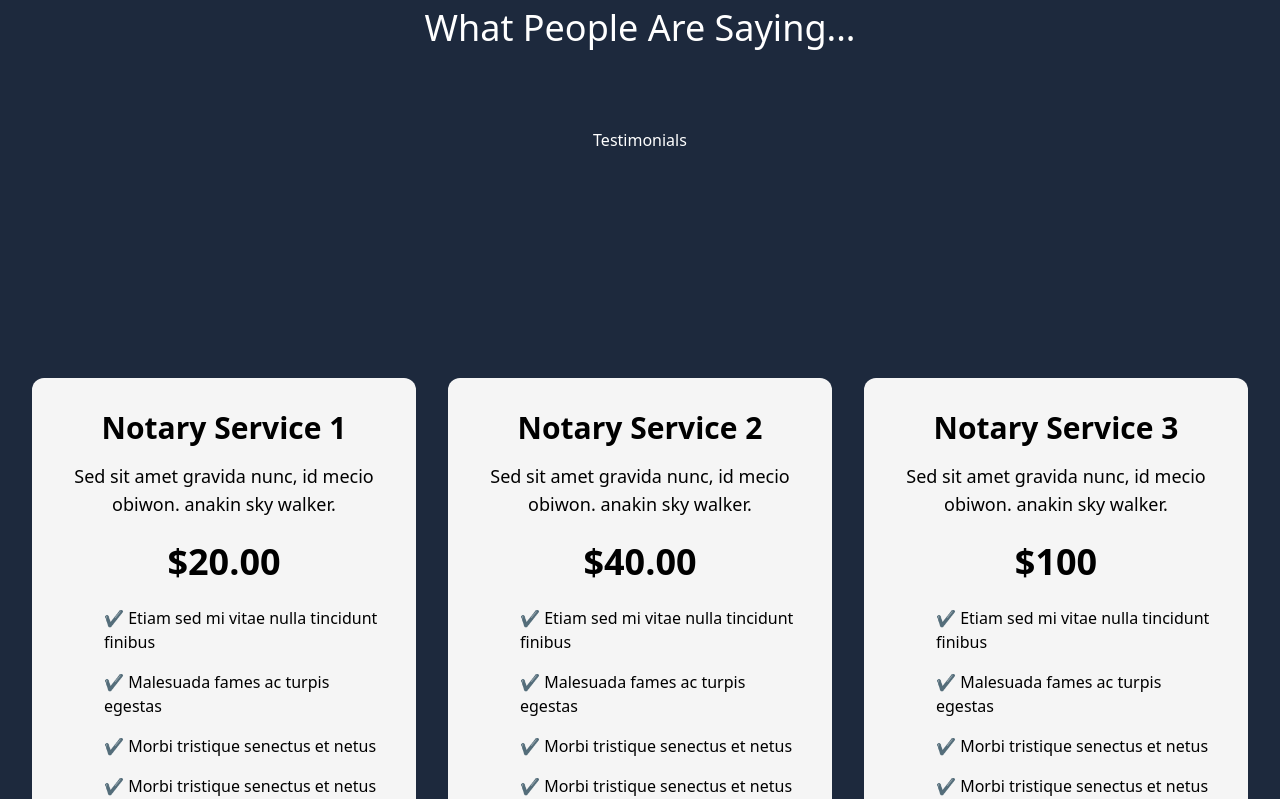
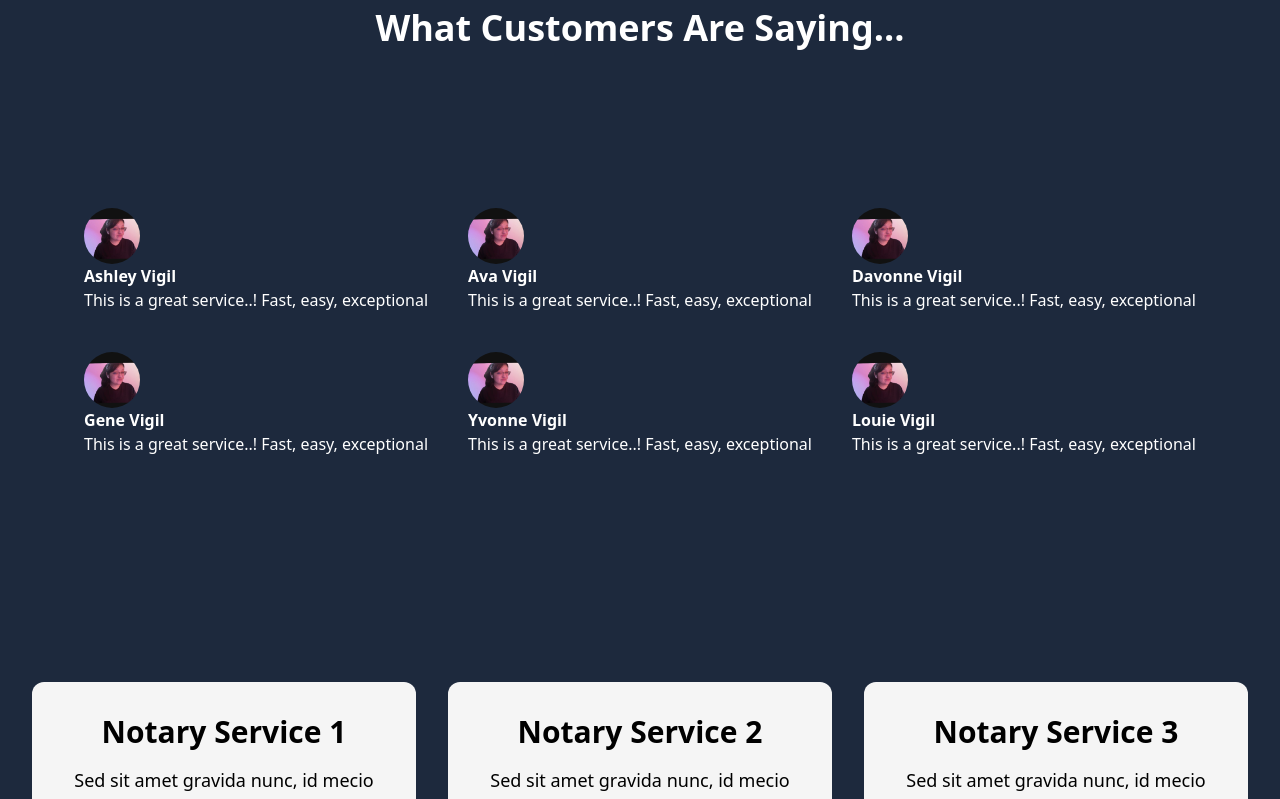
Before and after one commit to For-His-Purpose-Notary/his-purpose-notary, a React (Vite) app: page / in a window 1280 px wide. Shown: the part 1200-1999 px from the top of the page. Built offline with nearby package versions, Linux system fonts and the light colour scheme.

Commit message:
add js for reviews

```diff
--- a/src/App.jsx
+++ b/src/App.jsx
@@ -5,6 +5,7 @@ import Services from "./components/Services";
 import Contact from "./components/Contact";
 import Footer from "./components/Footer";
 import "./App.css";
+import Questions from "./components/Questions";
 
 function App() {
   return (
@@ -13,6 +14,7 @@ function App() {
         <Home />
         <About />
         <Services />
+        <Questions />
         <Contact />
         <Footer />
       </main>
--- a/src/components/AboutMePics.jsx
+++ b/src/components/AboutMePics.jsx
@@ -1,16 +1,18 @@
+import Image from "./Image";
+
 export default function AboutMePics() {
   return (
     <section className="flex flex-col lg:flex-row gap-6">
-      <img
-        src={" /images/placeholder.jpg"}
+      <Image
+        image={" /images/placeholder.jpg"}
         className="max-w-sm md:max-w-lg lg:max-w-lg"
-        alt="Image of Gina Vigil"
+        alt="Image of Gina Vigil, by Grok"
       />
 
-      <img
-        src={" /images/placeholder2.jpg"}
+      <Image
+        image={" /images/placeholder2.jpg"}
         className="max-w-sm md:max-w-lg lg:max-w-lg"
-        alt="Image of Gina Vigil and Daughters"
+        alt="Image of Gina Vigil and Daughters, by Grok"
       />
     </section>
   );
--- a/src/components/Card.jsx
+++ b/src/components/Card.jsx
@@ -2,7 +2,7 @@ import Button from "./Button";
 
 export default function Card({ title, description, price, features }) {
   return (
-    <section className="max-w-xs md:max-w-sm lg:max-w-sm h-max bg-neutral-100 text-center p-8 rounded-xl flex flex-col gap-4">
+    <section className="max-w-xs md:max-w-sm h-max bg-neutral-100 text-center p-8 rounded-xl flex flex-col gap-4 mt-20">
       <h2 className="font-bold text-2xl lg:text-3xl">{title}</h2>
       <p className="text-lg">{description}</p>
       <p className="font-bold text-4xl mt-2">{price}</p>
--- /dev/null
+++ b/src/components/Customers.jsx
@@ -0,0 +1,18 @@
+import Image from "./Image";
+
+export default function Customers({
+  image,
+  className,
+  name,
+  testimonial,
+  imageRating,
+}) {
+  return (
+    <section className="max-w-5xl">
+      <Image image={image} className={className} />
+      <p className="font-bold">{name}</p>
+      <p>{testimonial}</p>
+      <p className="bg-gray-200">{imageRating}</p>
+    </section>
+  );
+}
--- a/src/components/Header.jsx
+++ b/src/components/Header.jsx
@@ -8,9 +8,8 @@ export default function Header() {
     { section: "Home", id: 1 },
     { section: "About", id: 2 },
     { section: "Services", id: 3 },
-    { section: "Testimonials", id: 4 },
-    { section: "Q&A", id: 5 },
-    { section: "Start today", id: 6 },
+    { section: "Testimonials & Services", id: 4 },
+    { section: "Start today", id: 5 },
   ];
 
   const toggleNavbar = () => {
--- a/src/components/Hero.jsx
+++ b/src/components/Hero.jsx
@@ -27,7 +27,7 @@ export default function Hero() {
         <Image
           image="/images/logo.png"
           alt="For His Purpose Notary Services, cross with dove and leaves"
-          className={"max-w-xs md:max-w-lg rounded"}
+          className={"max-w-xs md:max-w-lg rounded-3xl"}
         />
       </section>
     </section>
--- /dev/null
+++ b/src/components/Questions.jsx
@@ -0,0 +1,3 @@
+export default function Questions() {
+  return <div className="text-black">Questions</div>;
+}
--- a/src/components/Services.jsx
+++ b/src/components/Services.jsx
@@ -5,10 +5,12 @@ import Testimonials from "./Testimonial";
 export default function Services() {
   return (
     <section className="bg-slate-800 mt-20 flex flex-col justify-center items-center min-h-screen">
-      <h3 className="text-4xl text-white mt-20">What People Are Saying...</h3>
+      <h3 className="text-2xl md:text-4xl font-bold text-white mt-20">
+        What Customers Are Saying...
+      </h3>
 
       <Testimonials />
-      <section className="mt-20 flex flex-col lg:flex-row justify-center min-h-screen items-center gap-14 lg:gap-8">
+      <section className="flex flex-col lg:flex-row justify-center min-h-screen items-center gap-2 lg:gap-8">
         {notaryServices.map((service) => (
           <Card
             key={service.id}
--- a/src/components/Testimonial.jsx
+++ b/src/components/Testimonial.jsx
@@ -1,3 +1,19 @@
+import { reviews } from "../data/reviews";
+import Customers from "./Customers";
+
 export default function Testimonials() {
-  return <div className="text-white mt-20">Testimonials</div>;
+  return (
+    <section className="grid grid-cols-3 gap-10 mt-40 mb-10 text-white items-center">
+      {reviews.map((review, index) => (
+        <Customers
+          key={index}
+          image={review.image}
+          className={"rounded-full w-14 h-14"}
+          name={review.name}
+          testimonial={review.testimonial}
+          rating={review.rating}
+        />
+      ))}
+    </section>
+  );
 }
--- /dev/null
+++ b/src/data/reviews.js
@@ -0,0 +1,38 @@
+export const reviews = [
+  {
+    image: "/images/me.jpg",
+    name: "Ashley Vigil",
+    testimonial: "This is a great service..! Fast, easy, exceptional",
+    rating: 4,
+  },
+  {
+    image: "/images/me.jpg",
+    name: "Ava Vigil",
+    testimonial: "This is a great service..! Fast, easy, exceptional",
+    rating: 5,
+  },
+  {
+    image: "/images/me.jpg",
+    name: "Davonne Vigil",
+    testimonial: "This is a great service..! Fast, easy, exceptional",
+    rating: 4,
+  },
+  {
+    image: "/images/me.jpg",
+    name: "Gene Vigil",
+    testimonial: "This is a great service..! Fast, easy, exceptional",
+    rating: 4,
+  },
+  {
+    image: "/images/me.jpg",
+    name: "Yvonne Vigil",
+    testimonial: "This is a great service..! Fast, easy, exceptional",
+    rating: 4.5,
+  },
+  {
+    image: "/images/me.jpg",
+    name: "Louie Vigil",
+    testimonial: "This is a great service..! Fast, easy, exceptional",
+    rating: 5,
+  },
+];
```
Also changed, not shown: public/images/me.jpg (added).
